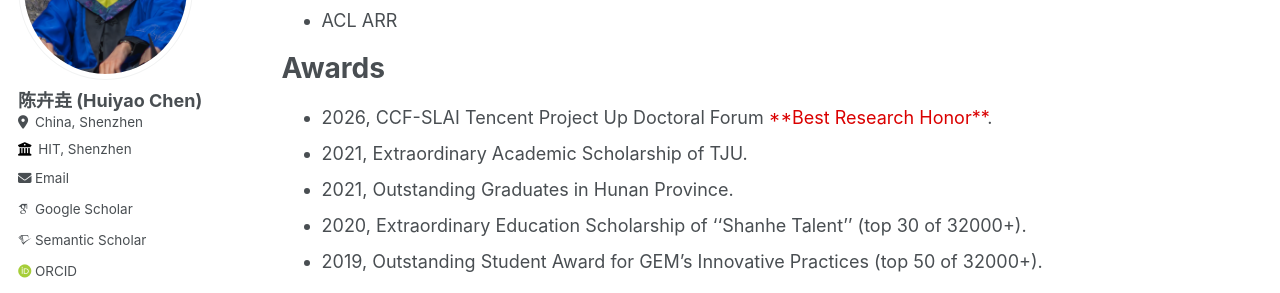
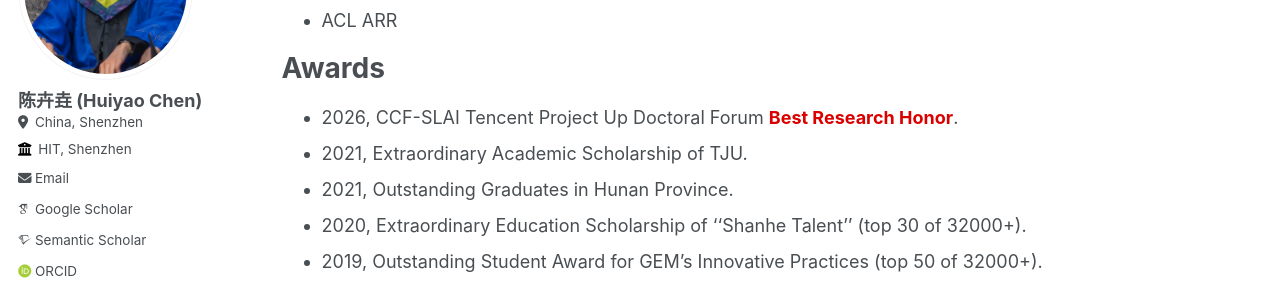
Before and after one commit to DreamH1gh/DreamH1gh.github.io, a Jekyll site: the page built from _pages/about.md, in a window 1280 px wide and 900 px high, scrolled down 2811 px. Shown: the part 209-502 px from the top of the window. Built offline with Jekyll 4.4.1, drawn with Linux system fonts in a browser that asks for light colours; some web fonts are replaced.

Commit message:
bold red

```diff
--- a/_pages/about.md
+++ b/_pages/about.md
@@ -114,7 +114,7 @@ Service
 
 Awards
 ======
-+ 2026, CCF-SLAI Tencent Project Up Doctoral Forum <font color=dark red>**Best Research Honor**</font>.
++ 2026, CCF-SLAI Tencent Project Up Doctoral Forum **<font color=dark red>Best Research Honor</font>**.
 + 2021, Extraordinary Academic Scholarship of TJU.
 + 2021, Outstanding Graduates in Hunan Province.
 + 2020, Extraordinary Education Scholarship of ''Shanhe Talent'' (top 30 of 32000+).
```
